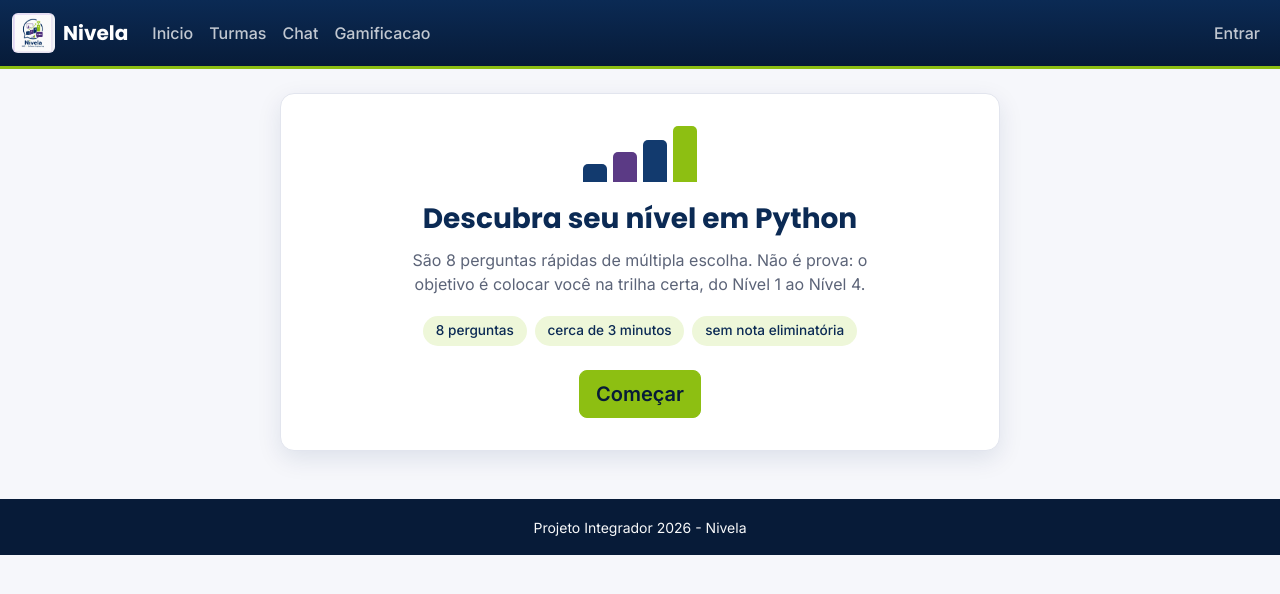
After one commit to Projeto-Integrador2026/Projeto_Nivela.github, a Django app: page /nivelamento/ in a window 1280 px wide. The commit adds this page. Shown: the top 594 px of the page. Run offline with Django 5.2, Linux system fonts and the light colour scheme; parts of the project's set-up code (start-up, migrations or seed data) failed here and were passed over.

Commit message:
feat(nivelamento): tela animada de nivelamento em Python (prototipo) e links na home e turmas

```diff
--- a/nivela/urls.py
+++ b/nivela/urls.py
@@ -32,4 +32,5 @@ urlpatterns = [
     path('turmas/', views.turmas, name='turmas'),
     path('chat/', views.chat, name='chat'),
     path('gamificacao/', views.gamificacao, name='gamificacao'),
+    path('nivelamento/', views.nivelamento, name='nivelamento'),
 ]
--- a/nivela/views.py
+++ b/nivela/views.py
@@ -15,3 +15,7 @@ def chat(request):
 
 def gamificacao(request):
     return render(request, 'gamificacao.html')
+
+
+def nivelamento(request):
+    return render(request, 'nivelamento.html')
--- /dev/null
+++ b/static/css/nivelamento.css
@@ -0,0 +1,295 @@
+/* =========================================================
+   NIVELA — Tela de nivelamento (quiz animado)
+   Usa as variáveis --nv-* definidas em style.css.
+   ========================================================= */
+
+.nv-quiz { max-width: 720px; margin: 0 auto; }
+
+.nv-quiz-card {
+  background: var(--nv-surface);
+  border: 1px solid var(--nv-border);
+  border-radius: var(--nv-radius-md);
+  box-shadow: var(--nv-shadow-md);
+  padding: 2rem;
+}
+
+@media (max-width: 575.98px) {
+  .nv-quiz-card { padding: 1.25rem; }
+}
+
+/* ---------- Transição entre etapas/perguntas ---------- */
+.nv-quiz-card.is-saindo {
+  opacity: 0;
+  transform: translateX(-24px);
+  transition: opacity 0.26s ease, transform 0.26s ease;
+}
+
+.nv-quiz-card.is-entrando { animation: nv-entrar 0.26s ease-out; }
+
+@keyframes nv-entrar {
+  from { opacity: 0; transform: translateX(24px); }
+  to   { opacity: 1; transform: none; }
+}
+
+@keyframes nv-subir {
+  from { opacity: 0; transform: translateY(10px); }
+  to   { opacity: 1; transform: none; }
+}
+
+@keyframes nv-crescer {
+  from { transform: scaleY(0); }
+  to   { transform: scaleY(1); }
+}
+
+/* ---------- Textos gerais ---------- */
+.nv-quiz-titulo {
+  font-family: "Poppins", "Inter", system-ui, sans-serif;
+  font-weight: 700;
+  font-size: 1.75rem;
+  color: var(--nv-navy-800);
+  margin-bottom: 0.75rem;
+  outline: none;
+}
+
+.nv-quiz-texto {
+  color: var(--nv-text-muted);
+  max-width: 46ch;
+  margin: 0 auto 1.25rem;
+}
+
+.nv-quiz-selo {
+  display: inline-block;
+  background: var(--nv-purple-100);
+  color: var(--nv-purple-700);
+  font-weight: 600;
+  font-size: 0.8rem;
+  padding: 0.3rem 0.75rem;
+  border-radius: 999px;
+}
+
+.nv-quiz-chips {
+  display: flex;
+  flex-wrap: wrap;
+  justify-content: center;
+  gap: 0.5rem;
+  list-style: none;
+  padding: 0;
+  margin: 0 0 1.5rem;
+}
+
+.nv-quiz-chips li {
+  background: var(--nv-green-100);
+  color: var(--nv-navy-800);
+  font-size: 0.85rem;
+  font-weight: 500;
+  padding: 0.3rem 0.8rem;
+  border-radius: 999px;
+}
+
+/* ---------- Escadinha decorativa da apresentação (eco da logo) ---------- */
+.nv-quiz-escadinha {
+  display: flex;
+  align-items: flex-end;
+  justify-content: center;
+  gap: 6px;
+  height: 56px;
+  margin-bottom: 1.25rem;
+}
+
+.nv-quiz-escadinha span {
+  width: 24px;
+  border-radius: 5px 5px 0 0;
+  transform-origin: bottom;
+  animation: nv-crescer 0.5s cubic-bezier(0.2, 0.8, 0.2, 1) backwards;
+}
+
+.nv-quiz-escadinha span:nth-child(1) { height: 18px; background: var(--nv-navy-700);   animation-delay: 0.05s; }
+.nv-quiz-escadinha span:nth-child(2) { height: 30px; background: var(--nv-purple-600); animation-delay: 0.15s; }
+.nv-quiz-escadinha span:nth-child(3) { height: 42px; background: var(--nv-navy-700);   animation-delay: 0.25s; }
+.nv-quiz-escadinha span:nth-child(4) { height: 56px; background: var(--nv-green-500);  animation-delay: 0.35s; }
+
+/* ---------- Topo + trilha de progresso ---------- */
+.nv-quiz-topo {
+  display: flex;
+  align-items: center;
+  justify-content: space-between;
+  gap: 1rem;
+  margin-bottom: 0.75rem;
+}
+
+.nv-quiz-contador {
+  font-size: 0.85rem;
+  font-weight: 600;
+  color: var(--nv-text-muted);
+}
+
+.nv-quiz-trilha {
+  height: 8px;
+  background: var(--nv-border);
+  border-radius: 999px;
+  overflow: hidden;
+  margin-bottom: 1.5rem;
+}
+
+.nv-quiz-trilha span {
+  display: block;
+  height: 100%;
+  width: 0;
+  border-radius: 999px;
+  background: linear-gradient(90deg, var(--nv-purple-600), var(--nv-green-500));
+  transition: width 0.4s ease;
+}
+
+/* ---------- Pergunta ---------- */
+.nv-quiz-enunciado {
+  font-family: "Poppins", "Inter", system-ui, sans-serif;
+  font-weight: 600;
+  font-size: 1.3rem;
+  color: var(--nv-navy-800);
+  margin-bottom: 1rem;
+  outline: none;
+}
+
+.nv-quiz-codigo {
+  background: var(--nv-navy-900);
+  color: #e6ecf7;
+  font-family: ui-monospace, "Cascadia Code", Consolas, monospace;
+  font-size: 0.95rem;
+  line-height: 1.55;
+  border-left: 4px solid var(--nv-green-500);
+  border-radius: 10px;
+  padding: 1rem 1.1rem;
+  margin-bottom: 1.25rem;
+  overflow-x: auto;
+  white-space: pre;
+}
+
+/* ---------- Alternativas ---------- */
+.nv-opcao {
+  display: flex;
+  align-items: center;
+  gap: 0.9rem;
+  width: 100%;
+  text-align: left;
+  background: var(--nv-surface);
+  border: 2px solid var(--nv-border);
+  border-radius: var(--nv-radius-sm);
+  padding: 0.75rem 1rem;
+  margin-bottom: 0.6rem;
+  font-family: inherit;
+  color: var(--nv-text);
+  cursor: pointer;
+  animation: nv-subir 0.35s ease-out backwards;
+  animation-delay: calc(var(--i, 0) * 60ms);
+  transition: border-color 0.15s ease, background 0.15s ease, transform 0.15s ease;
+}
+
+.nv-opcao:hover {
+  border-color: var(--nv-purple-600);
+  transform: translateY(-1px);
+}
+
+.nv-opcao-letra {
+  flex: none;
+  display: grid;
+  place-items: center;
+  width: 32px;
+  height: 32px;
+  border-radius: 8px;
+  font-weight: 700;
+  background: var(--nv-purple-100);
+  color: var(--nv-purple-700);
+  transition: background 0.15s ease, color 0.15s ease;
+}
+
+.nv-opcao-texto {
+  font-family: ui-monospace, "Cascadia Code", Consolas, monospace;
+  font-size: 0.95rem;
+}
+
+.nv-opcao.is-selecionada {
+  border-color: var(--nv-purple-600);
+  background: var(--nv-purple-100);
+}
+
+.nv-opcao.is-selecionada .nv-opcao-letra {
+  background: var(--nv-purple-600);
+  color: #fff;
+}
+
+.nv-opcao:focus-visible {
+  outline: 2px solid var(--nv-green-600);
+  outline-offset: 2px;
+}
+
+.nv-quiz-rodape {
+  display: flex;
+  align-items: center;
+  justify-content: space-between;
+  gap: 1rem;
+  margin-top: 1.25rem;
+}
+
+.nv-quiz-dica { font-size: 0.8rem; color: var(--nv-text-muted); }
+
+@media (max-width: 575.98px) {
+  .nv-quiz-dica { display: none; }
+  .nv-quiz-rodape { justify-content: flex-end; }
+}
+
+/* ---------- Resultado: escada que sobe até o nível ---------- */
+.nv-escada {
+  display: flex;
+  align-items: flex-end;
+  justify-content: center;
+  gap: 10px;
+  height: 190px;
+  max-width: 320px;
+  margin: 3rem auto 1.5rem;
+}
+
+.nv-degrau {
+  position: relative;
+  flex: 1;
+  height: 0;
+  border-radius: 8px 8px 0 0;
+  background: #c7ccdc;
+  border: 1px solid rgba(11, 42, 84, 0.18);
+  color: var(--nv-navy-800);
+  font-family: "Poppins", "Inter", system-ui, sans-serif;
+  font-weight: 700;
+  display: flex;
+  justify-content: center;
+  padding-top: 0.5rem;
+  transition: height 0.7s cubic-bezier(0.2, 0.8, 0.2, 1), background 0.3s ease;
+}
+
+.nv-degrau.is-atingido { color: #fff; border-color: transparent; }
+.nv-degrau.is-atingido:nth-child(1) { background: var(--nv-navy-700); }
+.nv-degrau.is-atingido:nth-child(2) { background: var(--nv-purple-600); }
+.nv-degrau.is-atingido:nth-child(3) { background: var(--nv-navy-700); }
+.nv-degrau.is-atingido:nth-child(4) { background: var(--nv-green-500); color: var(--nv-navy-900); }
+
+.nv-trofeu {
+  position: absolute;
+  top: -42px;
+  left: 50%;
+  color: var(--nv-green-600);
+  transform: translateX(-50%) scale(0);
+  transition: transform 0.45s cubic-bezier(0.3, 1.6, 0.5, 1) 0.6s;
+}
+
+.nv-degrau:nth-child(4).is-atingido .nv-trofeu {
+  transform: translateX(-50%) scale(1);
+}
+
+.nv-quiz-acertos {
+  display: inline-block;
+  font-size: 0.85rem;
+  font-weight: 600;
+  color: var(--nv-navy-800);
+  background: var(--nv-green-100);
+  padding: 0.3rem 0.8rem;
+  border-radius: 999px;
+  margin-bottom: 1.5rem;
+}
--- /dev/null
+++ b/static/js/nivelamento.js
@@ -0,0 +1,279 @@
+// Nivela — Nivelamento de Python (tela animada)
+//
+// ATENÇÃO — PROTÓTIPO: as perguntas e o gabarito ("correta") estão aqui só
+// para validar o visual e a animação. No projeto final o gabarito NÃO pode
+// ir para o navegador (qualquer pessoa leria as respostas no DevTools).
+// Na etapa do backend:
+//   1) as perguntas passam a vir do servidor SEM o campo "correta";
+//   2) a função avaliar() faz um POST e o Django calcula o nível.
+// Só a função avaliar() precisa mudar; o resto da tela continua igual.
+
+(function () {
+  "use strict";
+
+  var PERGUNTAS = [
+    {
+      enunciado: "Qual é a saída deste código?",
+      codigo: "print(type(3.0))",
+      alternativas: ["<class 'int'>", "<class 'str'>", "<class 'float'>", "Erro"],
+      correta: 2
+    },
+    {
+      enunciado: "Qual é a saída deste código?",
+      codigo: 'print(len("nivela"))',
+      alternativas: ["5", "7", "Erro", "6"],
+      correta: 3
+    },
+    {
+      enunciado: "Qual é a saída deste código?",
+      codigo: 'for i in range(3):\n    print(i, end=" ")',
+      alternativas: ["1 2 3", "0 1 2", "0 1 2 3", "1 2"],
+      correta: 1
+    },
+    {
+      enunciado: "O que este código imprime?",
+      codigo: 'd = {"a": 1}\nprint(d.get("b", 0))',
+      alternativas: ["None", "KeyError", "1", "0"],
+      correta: 3
+    },
+    {
+      enunciado: "Qual é o resultado?",
+      codigo: 'print(bool("False"))',
+      alternativas: ["True", "False", "Erro", "None"],
+      correta: 0
+    },
+    {
+      enunciado: "O que será impresso?",
+      codigo: "a = [1, 2]\nb = a\nb.append(3)\nprint(a)",
+      alternativas: ["[1, 2, 3]", "[1, 2]", "[3]", "Erro"],
+      correta: 0
+    },
+    {
+      enunciado: "Qual é o resultado desta list comprehension?",
+      codigo: "print([n * 2 for n in range(4) if n % 2 == 0])",
+      alternativas: ["[0, 2, 4, 6]", "[2, 4]", "[0, 4]", "[0, 2]"],
+      correta: 2
+    },
+    {
+      enunciado: "O que este código imprime?",
+      codigo: "def f(x, lista=[]):\n    lista.append(x)\n    return lista\n\nf(1)\nprint(f(2))",
+      alternativas: ["[2]", "[1]", "Erro", "[1, 2]"],
+      correta: 3
+    }
+  ];
+
+  var NIVEIS = {
+    1: { nome: "Iniciante",     texto: "Você está começando agora, e tudo bem! A turma vai te guiar do zero." },
+    2: { nome: "Básico",        texto: "Você já conhece o essencial. Vamos consolidar as bases." },
+    3: { nome: "Intermediário", texto: "Boa base! Falta pouco para dominar os detalhes da linguagem." },
+    4: { nome: "Avançado",      texto: "Excelente! Você domina até as pegadinhas do Python." }
+  };
+
+  // Único ponto que muda quando o backend existir (trocar por fetch/POST).
+  function avaliar(respostas) {
+    return new Promise(function (resolve) {
+      var acertos = 0;
+      PERGUNTAS.forEach(function (p, i) {
+        if (respostas[i] === p.correta) { acertos++; }
+      });
+      var nivel = acertos >= 7 ? 4 : acertos >= 5 ? 3 : acertos >= 3 ? 2 : 1;
+      resolve({ acertos: acertos, total: PERGUNTAS.length, nivel: nivel });
+    });
+  }
+
+  document.addEventListener("DOMContentLoaded", function () {
+    var raiz = document.getElementById("nv-quiz");
+    if (!raiz) { return; }
+
+    var reduzMovimento = window.matchMedia("(prefers-reduced-motion: reduce)").matches;
+    var DURACAO = reduzMovimento ? 0 : 260;
+    var LETRAS = ["A", "B", "C", "D"];
+    var ALTURAS = [70, 105, 140, 175];
+
+    var painel = raiz.querySelector(".nv-quiz-card");
+    var etapas = {
+      intro: raiz.querySelector('[data-etapa="intro"]'),
+      pergunta: raiz.querySelector('[data-etapa="pergunta"]'),
+      resultado: raiz.querySelector('[data-etapa="resultado"]')
+    };
+
+    var contador = document.getElementById("nv-contador");
+    var trilha = document.getElementById("nv-trilha");
+    var trilhaFill = document.getElementById("nv-trilha-fill");
+    var enunciado = document.getElementById("nv-enunciado");
+    var codigo = document.getElementById("nv-codigo");
+    var opcoes = document.getElementById("nv-opcoes");
+    var btnProxima = document.getElementById("nv-proxima");
+    var degraus = raiz.querySelectorAll(".nv-degrau");
+
+    var indice = 0;
+    var respostas = [];
+    var ocupado = false;
+
+    function mostrarEtapa(nome) {
+      Object.keys(etapas).forEach(function (chave) {
+        etapas[chave].hidden = (chave !== nome);
+      });
+    }
+
+    // Anima a saída do conteúdo atual, troca o conteúdo e anima a entrada.
+    function transicao(atualizar) {
+      painel.classList.add("is-saindo");
+      window.setTimeout(function () {
+        atualizar();
+        painel.classList.remove("is-saindo");
+        painel.classList.add("is-entrando");
+        window.setTimeout(function () { painel.classList.remove("is-entrando"); }, DURACAO);
+        var alvo = painel.querySelector("[data-etapa]:not([hidden]) [data-foco]");
+        if (alvo) { alvo.focus({ preventScroll: true }); }
+      }, DURACAO);
+    }
+
+    function renderPergunta() {
+      var p = PERGUNTAS[indice];
+      var total = PERGUNTAS.length;
+
+      contador.textContent = "Pergunta " + (indice + 1) + " de " + total;
+      trilha.setAttribute("aria-valuemin", "0");
+      trilha.setAttribute("aria-valuemax", String(total));
+      trilha.setAttribute("aria-valuenow", String(indice + 1));
+      trilhaFill.style.width = ((indice + 1) / total * 100) + "%";
+
+      enunciado.textContent = p.enunciado;
+
+      if (p.codigo) {
+        codigo.textContent = p.codigo; // textContent: nunca interpreta HTML
+        codigo.hidden = false;
+      } else {
+        codigo.hidden = true;
+      }
+
+      opcoes.innerHTML = "";
+      p.alternativas.forEach(function (texto, i) {
+        var botao = document.createElement("button");
+        botao.type = "button";
+        botao.className = "nv-opcao";
+        botao.setAttribute("role", "radio");
+        botao.setAttribute("aria-checked", "false");
+        botao.style.setProperty("--i", String(i));
+
+        var letra = document.createElement("span");
+        letra.className = "nv-opcao-letra";
+        letra.textContent = LETRAS[i];
+
+        var conteudo = document.createElement("span");
+        conteudo.className = "nv-opcao-texto";
+        conteudo.textContent = texto;
+
+        botao.appendChild(letra);
+        botao.appendChild(conteudo);
+        botao.addEventListener("click", function () { selecionar(i); });
+        opcoes.appendChild(botao);
+      });
+
+      btnProxima.disabled = true;
+      btnProxima.textContent = (indice === total - 1) ? "Ver meu nível" : "Próxima";
+    }
+
+    function selecionar(i) {
+      respostas[indice] = i;
+      Array.prototype.forEach.call(opcoes.children, function (el, k) {
+        var ativa = (k === i);
+        el.classList.toggle("is-selecionada", ativa);
+        el.setAttribute("aria-checked", ativa ? "true" : "false");
+      });
+      btnProxima.disabled = false;
+    }
+
+    function avancar() {
+      if (ocupado || respostas[indice] === undefined) { return; }
+      if (indice < PERGUNTAS.length - 1) {
+        ocupado = true;
+        transicao(function () {
+          indice++;
+          renderPergunta();
+          ocupado = false;
+        });
+      } else {
+        finalizar();
+      }
+    }
+
+    function finalizar() {
+      ocupado = true;
+      btnProxima.disabled = true;
+      avaliar(respostas).then(function (resultado) {
+        transicao(function () {
+          mostrarEtapa("resultado");
+          renderResultado(resultado);
+          ocupado = false;
+        });
+        window.setTimeout(function () { animarDegraus(resultado.nivel); }, DURACAO * 2 + 150);
+      }).catch(function (erro) {
+        console.error("Falha ao avaliar o nivelamento:", erro);
+        ocupado = false;
+        btnProxima.disabled = false;
+      });
+    }
+
+    function renderResultado(r) {
+      var info = NIVEIS[r.nivel];
+      document.getElementById("nv-res-titulo").textContent = "Nível " + r.nivel + " · " + info.nome;
+      document.getElementById("nv-res-texto").textContent = info.texto;
+      document.getElementById("nv-res-acertos").textContent = r.acertos + " de " + r.total + " acertos";
+
+      // zera a escada para a animação rodar de novo ao refazer
+      Array.prototype.forEach.call(degraus, function (el) {
+        el.style.height = "0px";
+        el.classList.remove("is-atingido");
+      });
+    }
+
+    function animarDegraus(nivel) {
+      Array.prototype.forEach.call(degraus, function (el, i) {
+        window.setTimeout(function () {
+          el.style.height = ALTURAS[i] + "px";
+          el.classList.toggle("is-atingido", i < nivel);
+        }, reduzMovimento ? 0 : i * 150);
+      });
+    }
+
+    function reiniciar() {
+      if (ocupado) { return; }
+      ocupado = true;
+      transicao(function () {
+        indice = 0;
+        respostas = [];
+        mostrarEtapa("pergunta");
+        renderPergunta();
+        ocupado = false;
+      });
+    }
+
+    document.getElementById("nv-comecar").addEventListener("click", function () {
+      if (ocupado) { return; }
+      ocupado = true;
+      transicao(function () {
+        mostrarEtapa("pergunta");
+        renderPergunta();
+        ocupado = false;
+      });
+    });
+
+    btnProxima.addEventListener("click", avancar);
+    document.getElementById("nv-refazer").addEventListener("click", reiniciar);
+
+    // Atalho: teclas 1-4 escolhem a alternativa e levam o foco ao botão "Próxima".
+    document.addEventListener("keydown", function (e) {
+      if (etapas.pergunta.hidden || ocupado) { return; }
+      if (e.ctrlKey || e.metaKey || e.altKey) { return; }
+      var n = parseInt(e.key, 10);
+      if (n >= 1 && n <= PERGUNTAS[indice].alternativas.length) {
+        selecionar(n - 1);
+        btnProxima.focus({ preventScroll: true });
+      }
+    });
+
+    mostrarEtapa("intro");
+  });
+})();
--- /dev/null
+++ b/templates/nivelamento.html
@@ -0,0 +1,85 @@
+{% extends 'base.html' %}
+{% load static %}
+
+{% block title %}Nivela - Descubra seu nível em Python{% endblock %}
+
+{% block extra_head %}
+<link href="{% static 'css/nivelamento.css' %}" rel="stylesheet">
+{% endblock %}
+
+{% block content %}
+<div class="nv-quiz" id="nv-quiz">
+    <div class="nv-quiz-card">
+
+        <!-- ETAPA 1: apresentação -->
+        <section data-etapa="intro" class="text-center">
+            <div class="nv-quiz-escadinha" aria-hidden="true">
+                <span></span><span></span><span></span><span></span>
+            </div>
+            <h1 class="nv-quiz-titulo" tabindex="-1" data-foco>Descubra seu nível em Python</h1>
+            <p class="nv-quiz-texto">
+                São 8 perguntas rápidas de múltipla escolha. Não é prova:
+                o objetivo é colocar você na trilha certa, do Nível 1 ao Nível 4.
+            </p>
+            <ul class="nv-quiz-chips">
+                <li>8 perguntas</li>
+                <li>cerca de 3 minutos</li>
+                <li>sem nota eliminatória</li>
+            </ul>
+            <button type="button" class="btn btn-primary btn-lg" id="nv-comecar">Começar</button>
+            <noscript><p class="nv-quiz-texto mt-3">Ative o JavaScript para fazer o teste.</p></noscript>
+        </section>
+
+        <!-- ETAPA 2: perguntas (uma por vez) -->
+        <section data-etapa="pergunta" hidden>
+            <div class="nv-quiz-topo">
+                <span class="nv-quiz-selo">Nivelamento · Python</span>
+                <span class="nv-quiz-contador" id="nv-contador" aria-live="polite"></span>
+            </div>
+            <div class="nv-quiz-trilha" id="nv-trilha" role="progressbar" aria-label="Progresso do teste">
+                <span id="nv-trilha-fill"></span>
+            </div>
+
+            <h2 class="nv-quiz-enunciado" id="nv-enunciado" tabindex="-1" data-foco></h2>
+            <pre class="nv-quiz-codigo" id="nv-codigo" hidden></pre>
+            <div id="nv-opcoes" role="radiogroup" aria-labelledby="nv-enunciado"></div>
+
+            <div class="nv-quiz-rodape">
+                <span class="nv-quiz-dica">Dica: tecle de 1 a 4 para responder</span>
+                <button type="button" class="btn btn-primary" id="nv-proxima" disabled>Próxima</button>
+            </div>
+        </section>
+
+        <!-- ETAPA 3: resultado -->
+        <section data-etapa="resultado" class="text-center" hidden>
+            <span class="nv-quiz-selo">Seu resultado</span>
+
+            <div class="nv-escada" aria-hidden="true">
+                <div class="nv-degrau"><span>1</span></div>
+                <div class="nv-degrau"><span>2</span></div>
+                <div class="nv-degrau"><span>3</span></div>
+                <div class="nv-degrau">
+                    <span>4</span>
+                    <svg class="nv-trofeu" xmlns="http://www.w3.org/2000/svg" width="34" height="34" fill="currentColor" viewBox="0 0 16 16">
+                        <path d="M2.5.5A.5.5 0 0 1 3 0h10a.5.5 0 0 1 .5.5q0 .807-.034 1.536a3 3 0 1 1-1.133 5.89c-.79 1.865-1.878 2.777-2.833 3.011v2.173l1.425.356c.194.048.377.135.537.255L13.3 15.1a.5.5 0 0 1-.3.9H3a.5.5 0 0 1-.3-.9l1.838-1.379c.16-.12.343-.207.537-.255L6.5 13.11v-2.173c-.955-.234-2.043-1.146-2.833-3.012a3 3 0 1 1-1.132-5.89A33 33 0 0 1 2.5.5m.099 2.54a2 2 0 0 0 .72 3.935c-.333-1.05-.588-2.346-.72-3.935m10.083 3.935a2 2 0 0 0 .72-3.935c-.133 1.59-.388 2.885-.72 3.935"/>
+                    </svg>
+                </div>
+            </div>
+
+            <h2 class="nv-quiz-titulo" id="nv-res-titulo" tabindex="-1" data-foco></h2>
+            <p class="nv-quiz-texto" id="nv-res-texto"></p>
+            <p class="nv-quiz-acertos" id="nv-res-acertos"></p>
+
+            <div class="d-flex gap-2 justify-content-center flex-wrap">
+                <a class="btn btn-primary" href="/turmas/">Ir para as turmas</a>
+                <button type="button" class="btn btn-outline-primary" id="nv-refazer">Refazer o teste</button>
+            </div>
+        </section>
+
+    </div>
+</div>
+{% endblock %}
+
+{% block extra_scripts %}
+<script src="{% static 'js/nivelamento.js' %}"></script>
+{% endblock %}
--- a/templates/turmas.html
+++ b/templates/turmas.html
@@ -59,6 +59,7 @@
                 </div>
             </div>
             <div class="card-footer bg-white border-0 pt-0">
+                <a href="{% url 'nivelamento' %}" class="btn btn-primary w-100 fw-semibold mb-2">Fazer nivelamento de Python</a>
                 <button class="btn btn-outline-primary w-100 fw-semibold">Ver Desempenho Individual</button>
             </div>
         </div>
```
Also changed, not shown: templates/home.html (+30 -13 lines).
